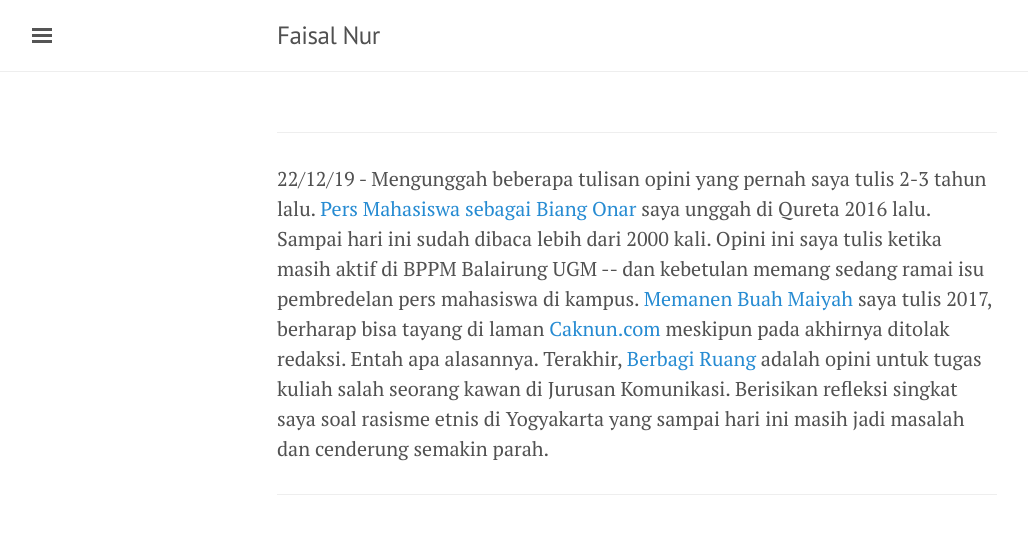
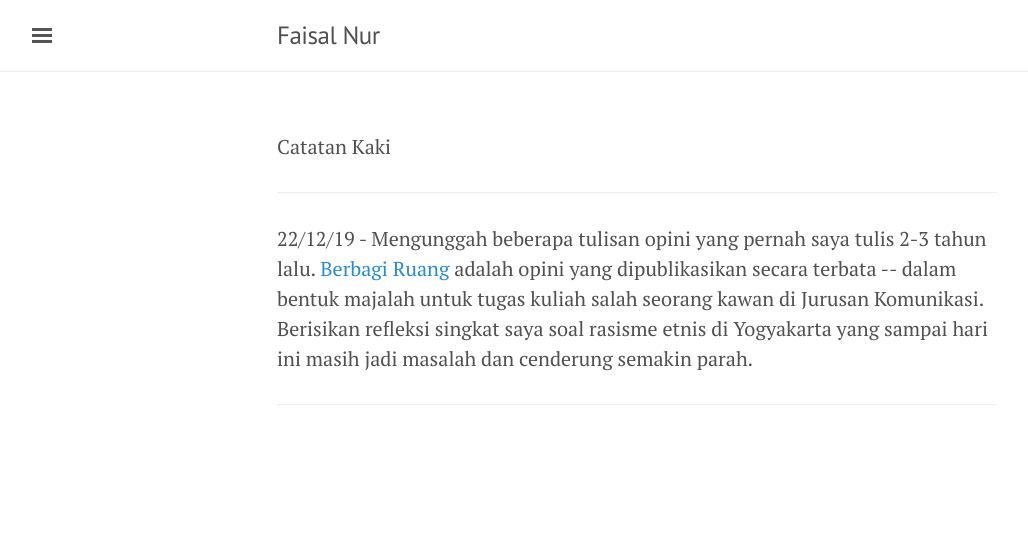
Before and after one commit to faisalnur/faisalnur.github.io, a Jekyll site: the page built from index.html, in a window 1280 px wide. Shown: the top 534 px of the page, without its empty margins (3-1031 px from the left). Built offline with Jekyll 4.4.1, drawn with Linux system fonts in a browser that asks for light colours; the list of posts is cut into pages by our own code.

Commit message:
Update index.html

```diff
--- a/index.html
+++ b/index.html
@@ -2,6 +2,7 @@
 layout: page
 title:
 ---
+Catatan Kaki
 <hr />
-22/12/19 - Mengunggah beberapa tulisan opini yang pernah saya tulis 2-3 tahun lalu. <a href="https://faisalnur.github.io/" target="_blank" rel="nofollow">Pers Mahasiswa sebagai Biang Onar</a> saya unggah di Qureta 2016 lalu. Sampai hari ini sudah dibaca lebih dari 2000 kali. Opini ini saya tulis ketika masih aktif di BPPM Balairung UGM -- dan kebetulan memang sedang ramai isu pembredelan pers mahasiswa di kampus. <a href="https://faisalnur.github.io/" target="_blank" rel="nofollow">Memanen Buah Maiyah</a> saya tulis 2017, berharap bisa tayang di laman <a href="https://caknun.com" target="_blank" rel="nofollow">Caknun.com</a> meskipun pada akhirnya ditolak redaksi. Entah apa alasannya. Terakhir, <a href="faisalnur.github.io/2019-12-22-berbagi-ruang.md" target="_blank" rel="nofollow">Berbagi Ruang</a> adalah opini untuk tugas kuliah salah seorang kawan di Jurusan Komunikasi. Berisikan refleksi singkat saya soal rasisme etnis di Yogyakarta yang sampai hari ini masih jadi masalah dan cenderung semakin parah.
+22/12/19 - Mengunggah beberapa tulisan opini yang pernah saya tulis 2-3 tahun lalu. <a href="faisalnur.github.io/berbagiruang.md" target="_blank" rel="nofollow">Berbagi Ruang</a> adalah opini yang dipublikasikan secara terbata -- dalam bentuk majalah untuk tugas kuliah salah seorang kawan di Jurusan Komunikasi. Berisikan refleksi singkat saya soal rasisme etnis di Yogyakarta yang sampai hari ini masih jadi masalah dan cenderung semakin parah.
 <hr />
```
